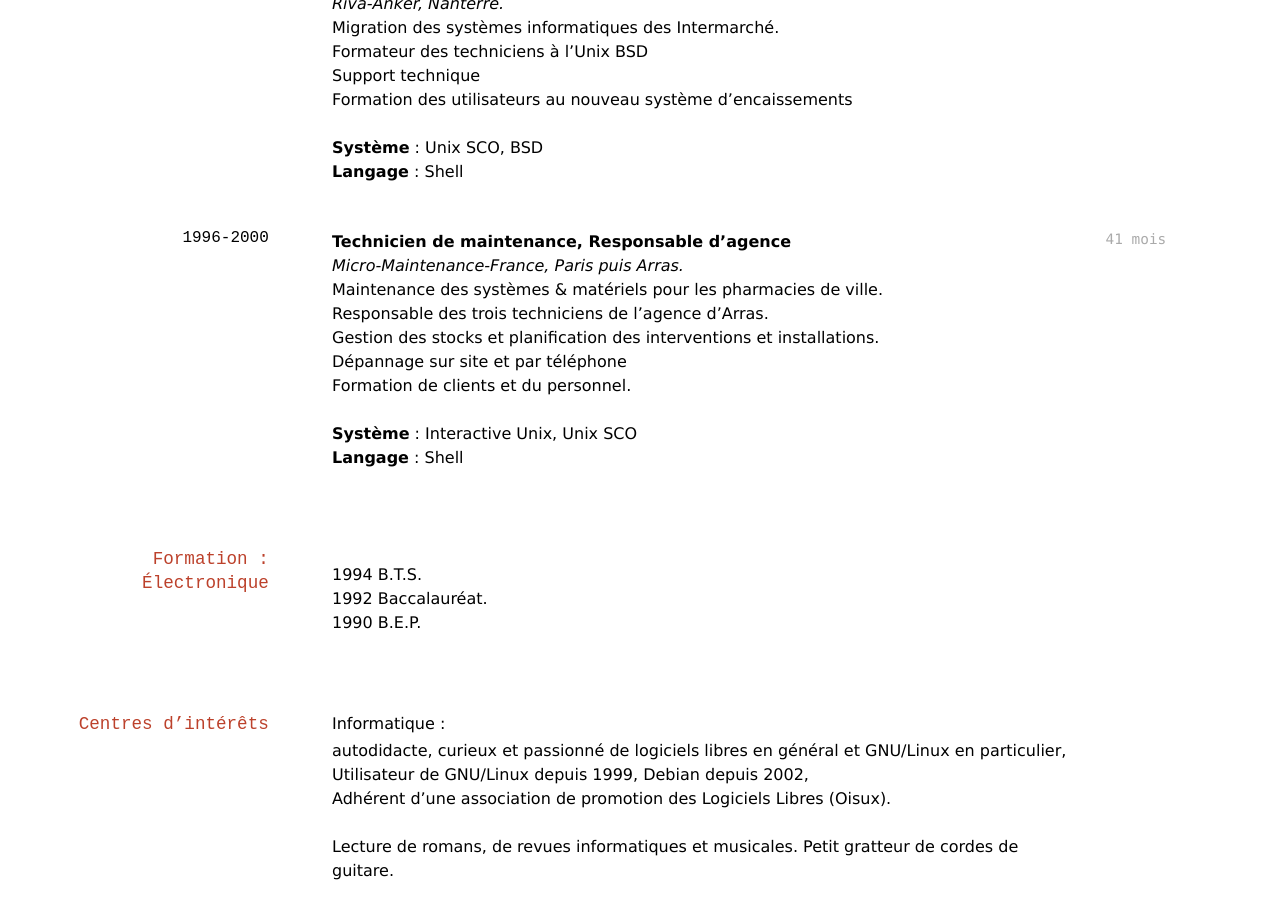
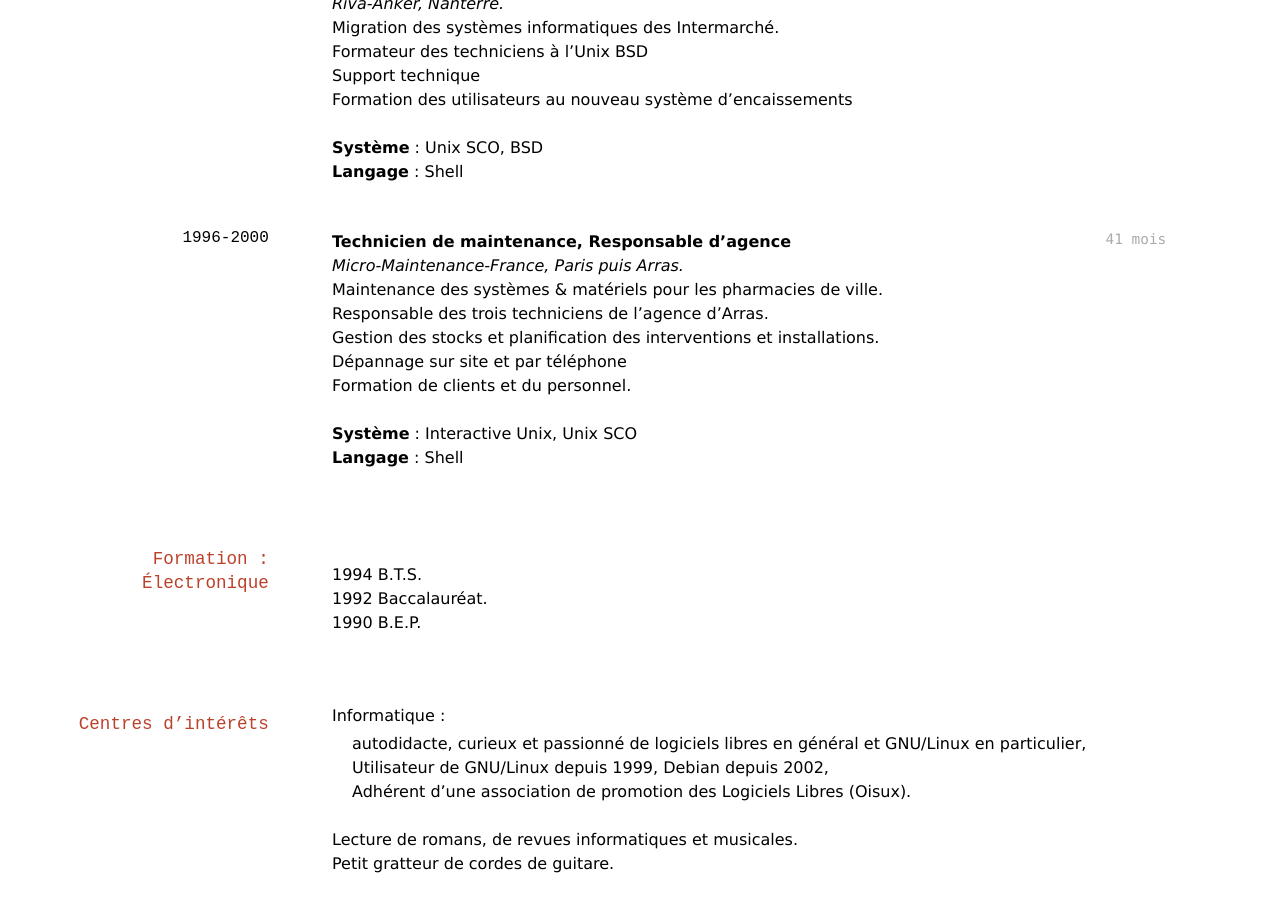
Before and after one commit to ledub72/ledub72.github.io, a Jekyll site: the page built from index.md, in a window 1280 px wide and 900 px high, scrolled down 11940 px. Built offline with Jekyll 4.4.1, drawn with Linux system fonts in a browser that asks for light colours; nearby versions of some CDN libraries; a style sheet for code colours, icons or effects is not loaded.

Commit message:
Correction centres d'interêts

```diff
--- a/index.md
+++ b/index.md
@@ -610,11 +610,9 @@ Expert en shell
 
 ## Centres d’intérêts
 
-Informatique :
-
-* autodidacte, curieux et passionné de logiciels libres en général et GNU/Linux en particulier,
-* Utilisateur de GNU/Linux depuis 1999, Debian depuis 2002,
-* Adhérent d’une association de promotion des Logiciels Libres (Oisux).
-
-Lecture de romans, de revues informatiques et musicales.
-Petit gratteur de cordes de guitare.
+- Informatique :
+  * autodidacte, curieux et passionné de logiciels libres en général et GNU/Linux en particulier,
+  * Utilisateur de GNU/Linux depuis 1999, Debian depuis 2002,
+  * Adhérent d’une association de promotion des Logiciels Libres (Oisux).
+- Lecture de romans, de revues informatiques et musicales.
+- Petit gratteur de cordes de guitare.
```
